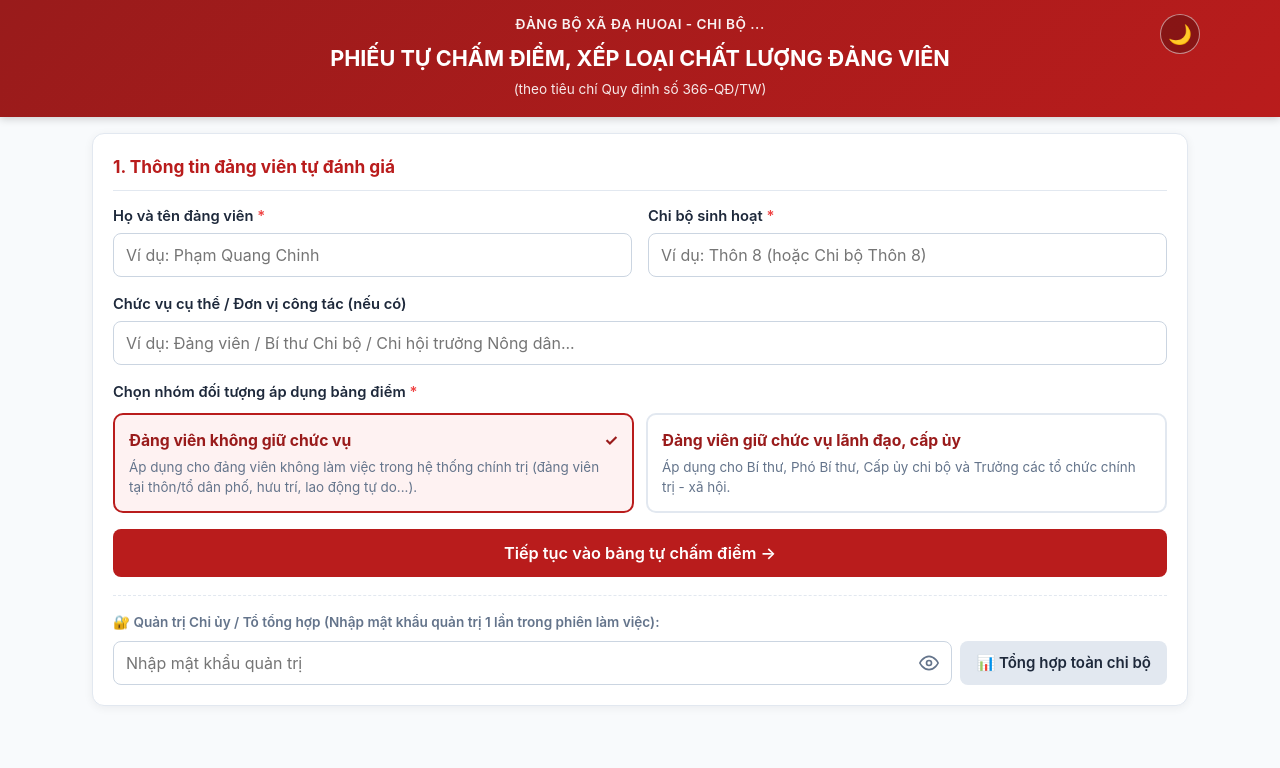
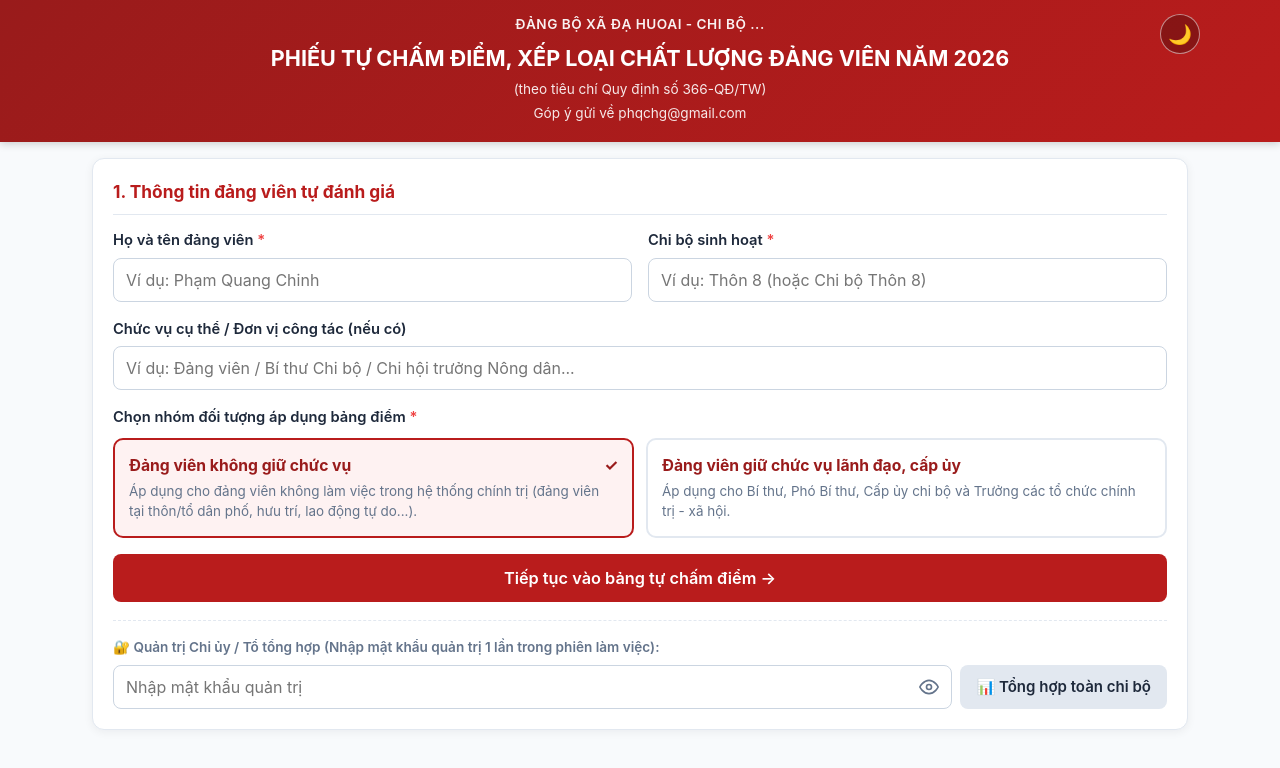
Before and after one commit to PQC-hub/cham-diem-dang-vien-2026, a plain HTML site: page index.html in a window 1280 px wide. Drawn offline with Linux system fonts and the light colour scheme.

Commit message:
Add files via upload

```diff
--- a/index.html
+++ b/index.html
@@ -466,8 +466,10 @@
     <div class="banner-inner">
       <button type="button" id="btn-theme-toggle" class="single-theme-btn" title="Chuyển chế độ màn hình Tối / Sáng" aria-label="Chuyển chế độ màn hình Tối / Sáng">🌙</button>
       <div class="org-name" id="banner-org-name">Đảng bộ xã Đạ Huoai - Chi bộ ...</div>
-      <h1>PHIẾU TỰ CHẤM ĐIỂM, XẾP LOẠI CHẤT LƯỢNG ĐẢNG VIÊN</h1>
+      <h1>PHIẾU TỰ CHẤM ĐIỂM, XẾP LOẠI CHẤT LƯỢNG ĐẢNG VIÊN NĂM 2026</h1>
       <p>(theo tiêu chí Quy định số 366-QĐ/TW)</p>
+      <p>Góp ý gửi về phqchg@gmail.com</p>
+
     </div>
   </header>
 
```
